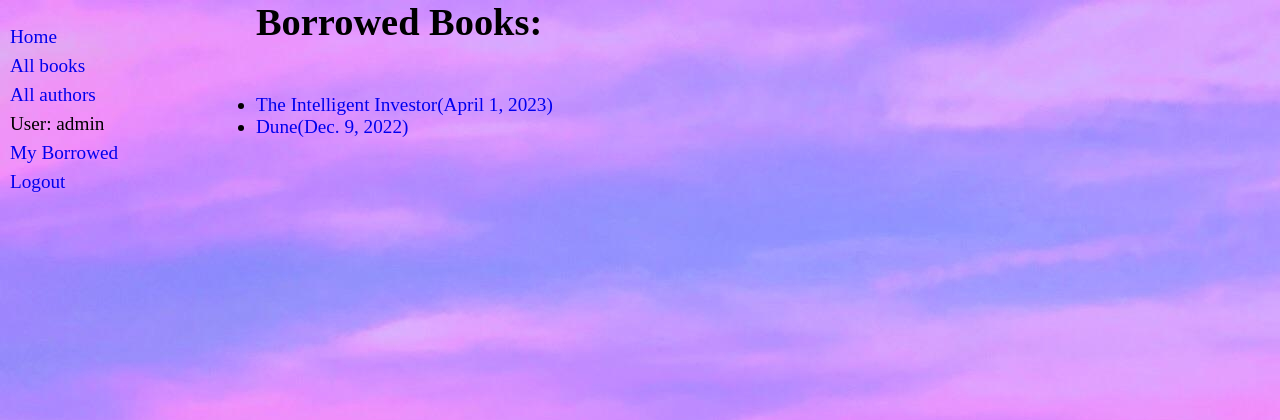
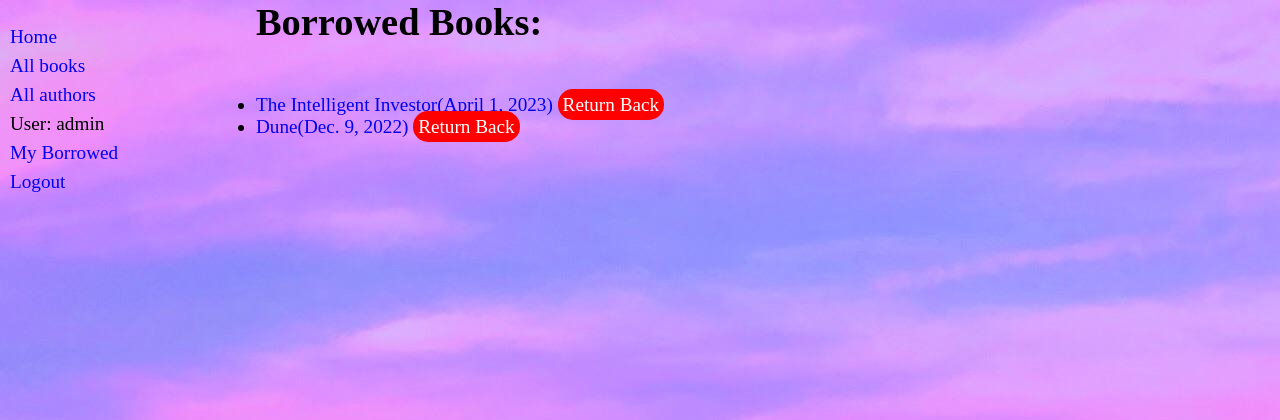
Before and after one commit to JasserTayari101/Local-Library, a Django app: page /catalog/my_books in a window 1280 px wide. Shown: the top 420 px of the page. Run offline with Django 4.2, Linux system fonts and the light colour scheme; a user stored in the database is signed in; data comes from the database, SQL or seed files in the repository; both versions use the stored data as it was after the commit.

Commit message:
returning books and button styling

```diff
--- a/catalog/static/css/style.css
+++ b/catalog/static/css/style.css
@@ -78,4 +78,18 @@ body {
 }
 .main_container .content .summary {
   font-size: small;
+}
+.main_container .content .btn {
+  background-color: blue;
+  color: white;
+  border-radius: 15px;
+  padding: 5px;
+  border: none;
+}
+.main_container .content .btn:hover {
+  text-decoration: none;
+  font-size: smaller;
+}
+.main_container .content .return {
+  background-color: red;
 }/*# sourceMappingURL=style.css.map */
--- a/catalog/static/css/style.scss
+++ b/catalog/static/css/style.scss
@@ -81,5 +81,19 @@ body{
         .summary{
             font-size: small;
         }
+        .btn{
+            background-color: blue;
+            color: white;
+            border-radius: 15px;
+            padding: 5px;
+            border: none;
+            &:hover{
+                text-decoration: none;
+                font-size: smaller;
+            }
+        }
+        .return{
+            background-color: red;
+        }
     }
 }
--- a/catalog/templates/catalog/book_detail.html
+++ b/catalog/templates/catalog/book_detail.html
@@ -20,7 +20,7 @@
                     <h4 class="{{copie.status}}"> {{copie.get_status_display}} </h4>
                     <p>Id:{{copie.unique_id}}</p>
                     {% if request.user.is_authenticated and copie.status == 'a' %}
-                        <a href={% url 'borrow-book' copie.unique_id%}>Borrow</a>
+                        <a href={% url 'borrow-book' copie.unique_id%} class="btn">Borrow</a>
                     {% endif %}
                 </li>
             {% empty %}
--- a/catalog/templates/catalog/user_books.html
+++ b/catalog/templates/catalog/user_books.html
@@ -5,7 +5,12 @@
     <h1>Borrowed Books:</h1>
     <ul class="borrowed_books">
         {% for copie in loaned_books %}
-            <li><a href="{% url 'book-detail' copie.book.id %}">{{copie.book.title}}({{copie.due_back}})</a></li>
+            <li><a href="{% url 'book-detail' copie.book.id %}">
+                {{copie.book.title}}({{copie.due_back}})
+
+                <a href="{%url 'return-book' copie.unique_id %}" class="btn return">Return Back</a>
+
+            </a></li>
         {% endfor %}
     </ul>
 {% endblock content %}
--- a/catalog/urls.py
+++ b/catalog/urls.py
@@ -9,4 +9,5 @@ urlpatterns = [
     path('author/<int:author_id>',views.author_detail,name='author-detail'),
     path('my_books',views.user_books,name='user_books'),
     path('borrow/<uuid:unique_id>',views.borrow_book,name='borrow-book'),
+    path('return/<uuid:unique_id>',views.return_book,name='return-book')
 ]
--- a/catalog/views.py
+++ b/catalog/views.py
@@ -78,3 +78,17 @@ def borrow_book(request,unique_id):
 
     else:
         return HttpResponse(f"This copie is not available! Can't borrow it! return at {copie.due_back}")
+
+
+
+@login_required
+def return_book(request,unique_id):
+    copie = get_object_or_404(BookInstance,unique_id=unique_id)
+
+    if copie.status == 'o' and copie.borrower == request.user:
+        copie.status = 'a'
+        copie.borrower = None
+        copie.due_back = None
+        copie.save()
+
+        return HttpResponseRedirect(reverse('user_books'))
--- a/locallibrary/settings.py
+++ b/locallibrary/settings.py
@@ -124,6 +124,6 @@ STATIC_URL = 'static/'
 
 DEFAULT_AUTO_FIELD = 'django.db.models.BigAutoField'
 
-LOGIN_REDIRECT_URL = '/'        # upon logging in the user will be rediected the root directoy(default /accounts/profile)
+LOGIN_REDIRECT_URL = '/catalog/my_books'        # upon logging in the user will be rediected the root directoy(default /accounts/profile)
 
 EMAIL_BACKEND = 'django.core.mail.backends.console.EmailBackend'    #send emails to the console
--- a/templates/registration/login.html
+++ b/templates/registration/login.html
@@ -23,7 +23,7 @@
             <td>{{ form.password }}</td>
         </tr>
     </table>
-    <input type="submit" value="login">
+    <input type="submit" value="login" class="btn">
     <input type="hidden" name="next" value="{{ next }}">
 </form>
 
```
Also changed, not shown: db.sqlite3, 1 other file.
